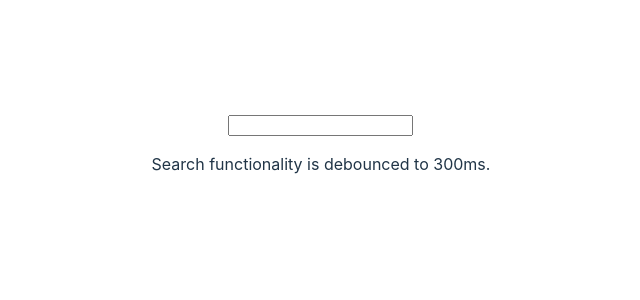
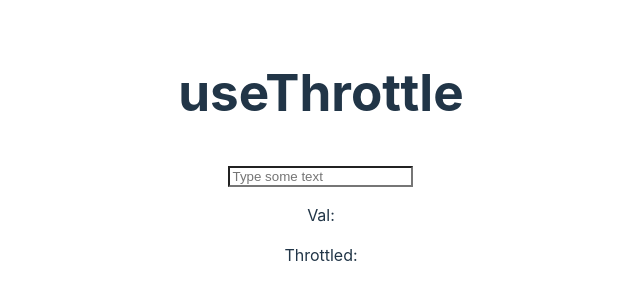
Before and after one commit to ridgehkr/useful, a React (Vite) app: page / in a window 1280 px wide. Shown: the part 248-548 px from the top of the page, without its empty margins (319-959 px from the left). Built offline with nearby package versions, Linux system fonts and the light colour scheme.

Commit message:
Add the useThrottle hook

```diff
--- a/src/App.tsx
+++ b/src/App.tsx
@@ -1,23 +1,26 @@
 import { useState } from 'react'
 import './App.css'
-import useDebounce from './hooks/useDebounce'
+import useThrottle from './hooks/useThrottle'
 
 function App() {
-  const [inputValue, setInputValue] = useState('')
-  const debouncedInputValue = useDebounce<string>(inputValue, 300)
-
-  // handle search input change
-  const handleChange = (event: React.ChangeEvent<HTMLInputElement>) => {
-    const newValue = event.target.value
-    setInputValue(newValue)
-  }
+  const [val, setVal] = useState('')
+  const throttledValue = useThrottle(val)
 
   return (
-    <div>
-      <input type='text' value={inputValue} onChange={handleChange} />
-      <p>Search functionality is debounced to 300ms.</p>
-      {debouncedInputValue && <p>Searching for: {debouncedInputValue}</p>}
-    </div>
+    <section>
+      <h1>useThrottle</h1>
+      <input
+        placeholder='Type some text'
+        style={{ background: 'var(--charcoal)' }}
+        type='text'
+        value={val}
+        onChange={(e) => {
+          setVal(e.target.value)
+        }}
+      />
+      <p>Val: {val}</p>
+      <p>Throttled: {throttledValue}</p>
+    </section>
   )
 }
 
--- a/src/hooks/useThrottle.ts
+++ b/src/hooks/useThrottle.ts
@@ -1,29 +1,24 @@
 import { useEffect, useRef, useState } from 'react'
-import { throttle } from 'lodash'
 
-type ThrottleOptions = {
-  leading?: boolean
-  trailing?: boolean
-}
+/**
+ * Limit the frequency of a value changing to once every @interval milliseconds.
+ * @param value - the value to throttle
+ * @param interval - (optional) the interval to throttle the value (default: 400ms
+ * @returns - the throttled value
+ */
+const useThrottle = <T>(value: T, interval = 400) => {
+  const [throttledValue, setThrottledValue] = useState<T>(value)
 
-const useThrottle = <T extends (...args: []) => unknown>(
-  callback: T,
-  delay: number,
-  options?: ThrottleOptions
-) => {
-  const [result, setResult] = useState<ReturnType<T> | undefined>()
-  const throttledCallback = useRef(throttle(callback, delay, options))
+  const lastUpdated = useRef<number>(Date.now())
 
   useEffect(() => {
-    throttledCallback.current = throttle(callback, delay, options)
-  }, [callback, delay, options])
+    if (Date.now() - lastUpdated.current > interval) {
+      setThrottledValue(value)
+      lastUpdated.current = Date.now()
+    }
+  }, [value, interval])
 
-  return (...args: Parameters<T>): ReturnType<T> | undefined => {
-    if (throttledCallback.current) {
-      setResult(throttledCallback.current(...args))
-    }
-    return result
-  }
+  return throttledValue
 }
 
 export default useThrottle
```
